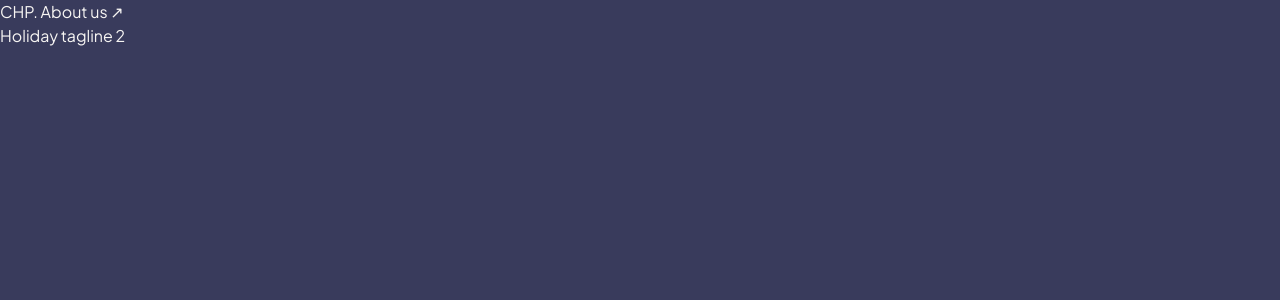
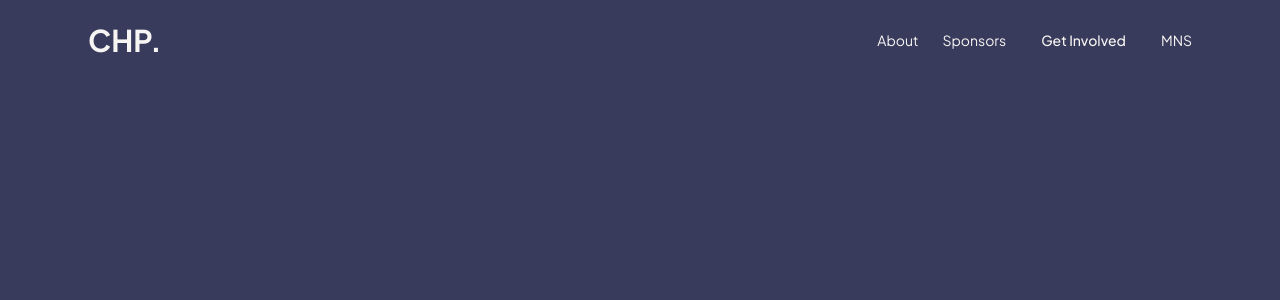
Before and after one commit to wol-existss/chp, a SvelteKit app: page / in a window 1280 px wide. Shown: the top 300 px of the page. Built offline with nearby package versions, Linux system fonts and the light colour scheme.

Commit message:
Revamp +page.svelte, feature shadcn-svelte components

```diff
--- a/src/routes/+page.svelte
+++ b/src/routes/+page.svelte
@@ -1,22 +1,52 @@
-<svelte:head>
-    <title>Children's Holiday Party</title>
-    <meta
-        name="description"
-        content="Creating a Holiday Experience(?)"
-    />
-</svelte:head>
-
 <script lang="ts">
-    const year = new Date().getFullYear();
+    import { Button } from "#lib/components/ui/button";
+    import { Badge } from "#lib/components/ui/badge";
+    import { Separator } from "#lib/components/ui/separator";
+    import * as Sheet from "#lib/components/ui/sheet";
+    import * as Carousel from "#lib/components/ui/carousel";
+    import * as DropdownMenu from "#lib/components/ui/dropdown-menu";
+    import * as Tooltip from "#lib/components/ui/tooltip";
+    import * as Tabs from "#lib/components/ui/tabs";
+    import * as Dialog from "#lib/components/ui/dialog";
 </script>
 
-<section class="hero">
-    <nav aria-label="Main navigation">
-        <a class="brand" href="#home">CHP<span>.</span></a>
-        <a class="nav-link" href="#about">About us ↗</a>
+<header class="w-full">
+    <nav class="max-w-6xl mx-auto px-6 py-5 flex items-center justify-between gap-6">
+        <a
+            href="#home"
+            class="font-display text-3xl font-bold text-light-cream shrink-0"
+        >
+            CHP<span class="text-brand-lavender">.</span>
+        </a>
+
+        <div class="flex items-center gap-6">
+            <a
+                href="#about"
+                class="text-sm text-light-cream/80 hover:text-light-cream transition-colors"
+                >
+                About
+            </a>
+
+            <a
+                href="#sponsors"
+                class="text-sm text-light-cream/80 hover:text-light-cream transition-colors"
+                >
+                Sponsors
+            </a>
+
+
+            <Button href="#volunteering" size="lg">
+                Get Involved
+            </Button>
+
+            <a
+                href="https://placeholder.ca"
+                class="text-sm text-light-cream/80 hover:text-light-cream transition-colors"
+                target="_blank"
+                rel="noopener noreferrer"
+            >
+                MNS
+            </a>
+        </div>
     </nav>
-
-    <main id="home">
-        <p class="eyebrow"><span class="dot"></span>Holiday tagline 2</p>
-    </main>
-</section>
+</header>
```
